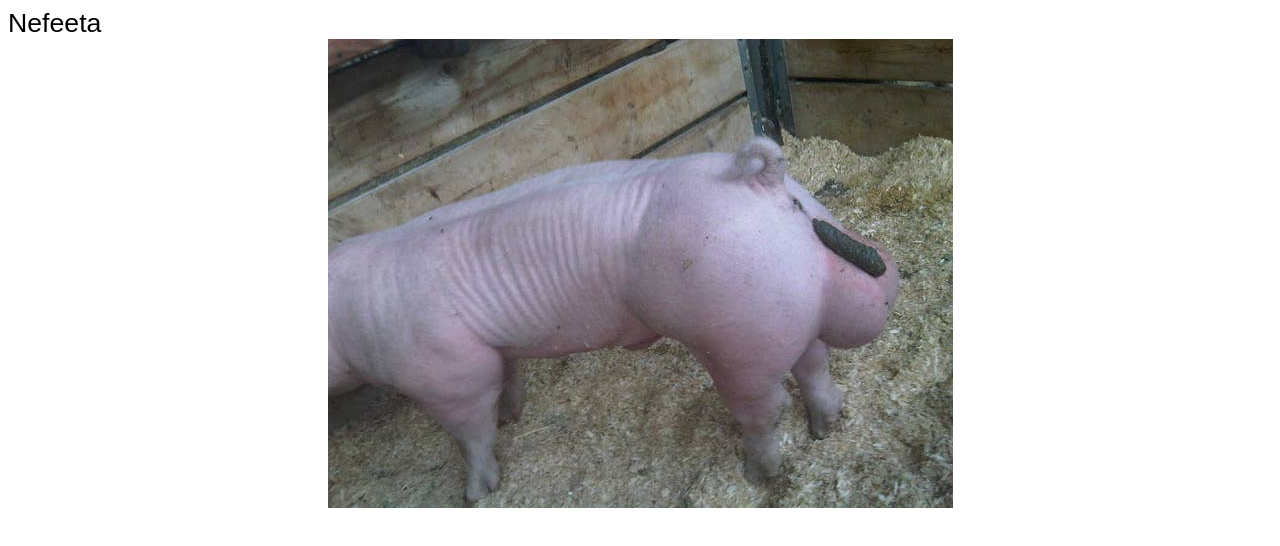
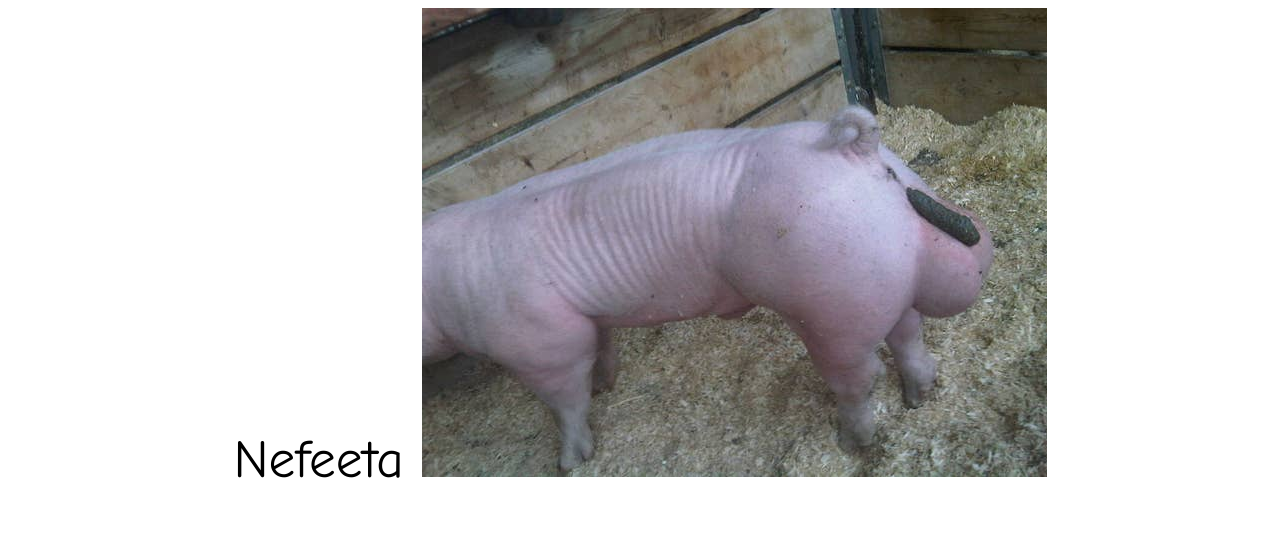
Before and after one commit to nebitaisoverparty/nebitaisoverparty.github.io, a plain HTML site: page index.html in a window 1280 px wide. Drawn offline with Linux system fonts and the light colour scheme.

Commit message:
Update index.html

```diff
--- a/index.html
+++ b/index.html
@@ -2,17 +2,13 @@
 
 <style>
 	body, html {
-		font-family: "comic sans", sans-serif;
-	}
-
-	.SHIT {
-		text-align: center;
-		font-size: 20pt;
+		font-family: "Comic Sans MS", "Comic Sans", cursive;
 	}
 
 	.cum {
 		margin: auto;
 		text-align: center;
+		font-size: 40pt;
 	}
 </style>
 
@@ -20,8 +16,8 @@
 <html>
 	<head>
 		<body>
-			<h class="SHIT">Nefeeta</h>
 			<div class="cum">
+				<h class="SHIT">Nefeeta</h>
 				<img src="obama.jpg"/>
 			</div>
 		</body>
```
